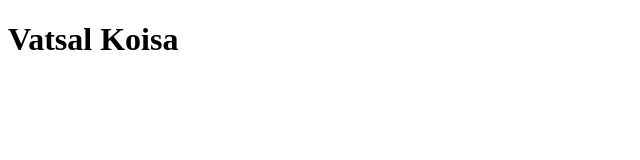
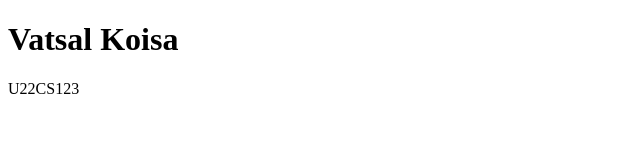
Before and after one commit to VatsalK-S/acm, a plain HTML site: page index.html in a window 1280 px wide. Shown: the whole page, without its empty margins (0-640 px from the left). Drawn offline with Linux system fonts and the light colour scheme.

Commit message:
Roll No. added

```diff
--- a/index.html
+++ b/index.html
@@ -10,5 +10,6 @@
 </head>
 <body>
     <h1>Vatsal Koisa</h1>
+    <p> U22CS123 </p>
 </body>
 </html>
```
